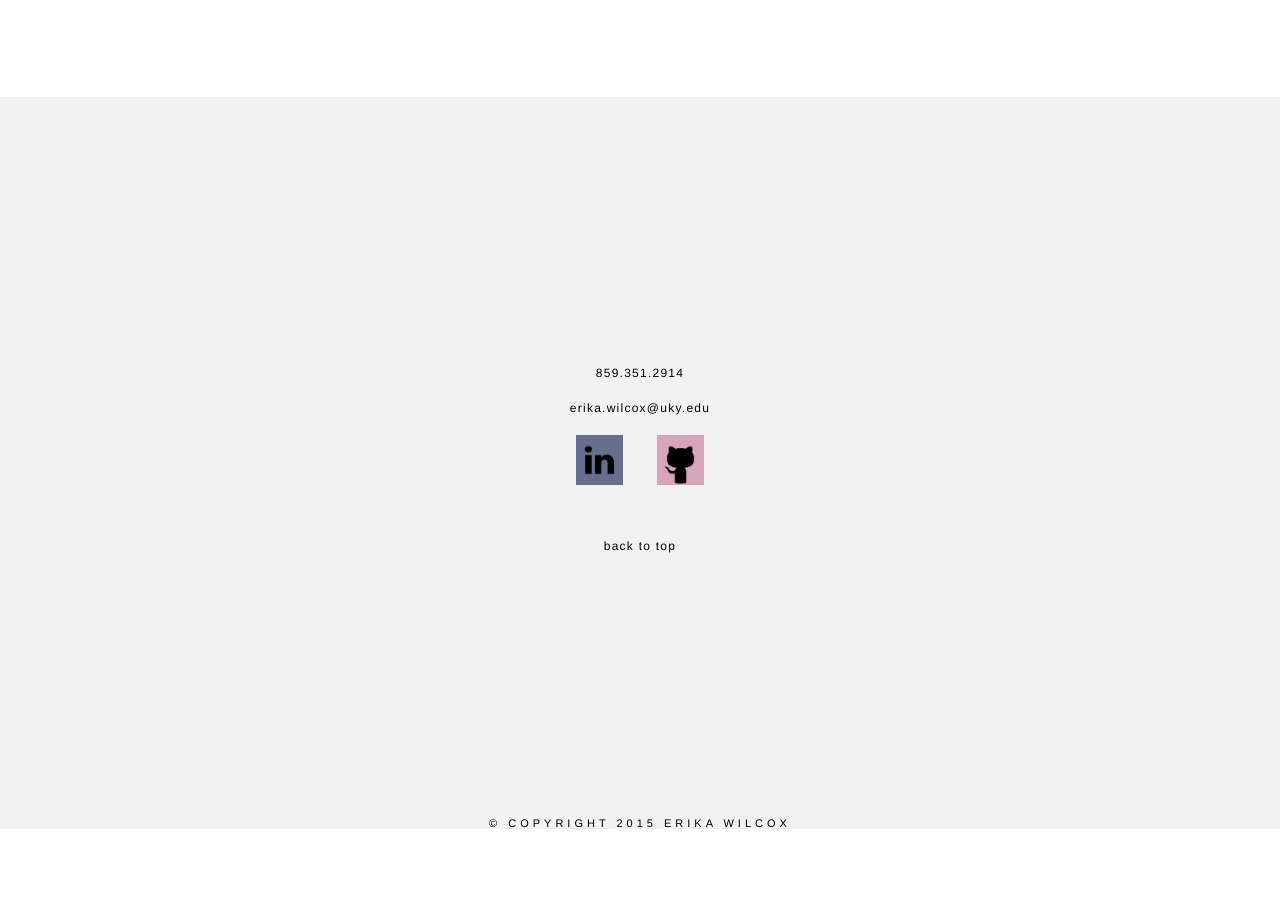
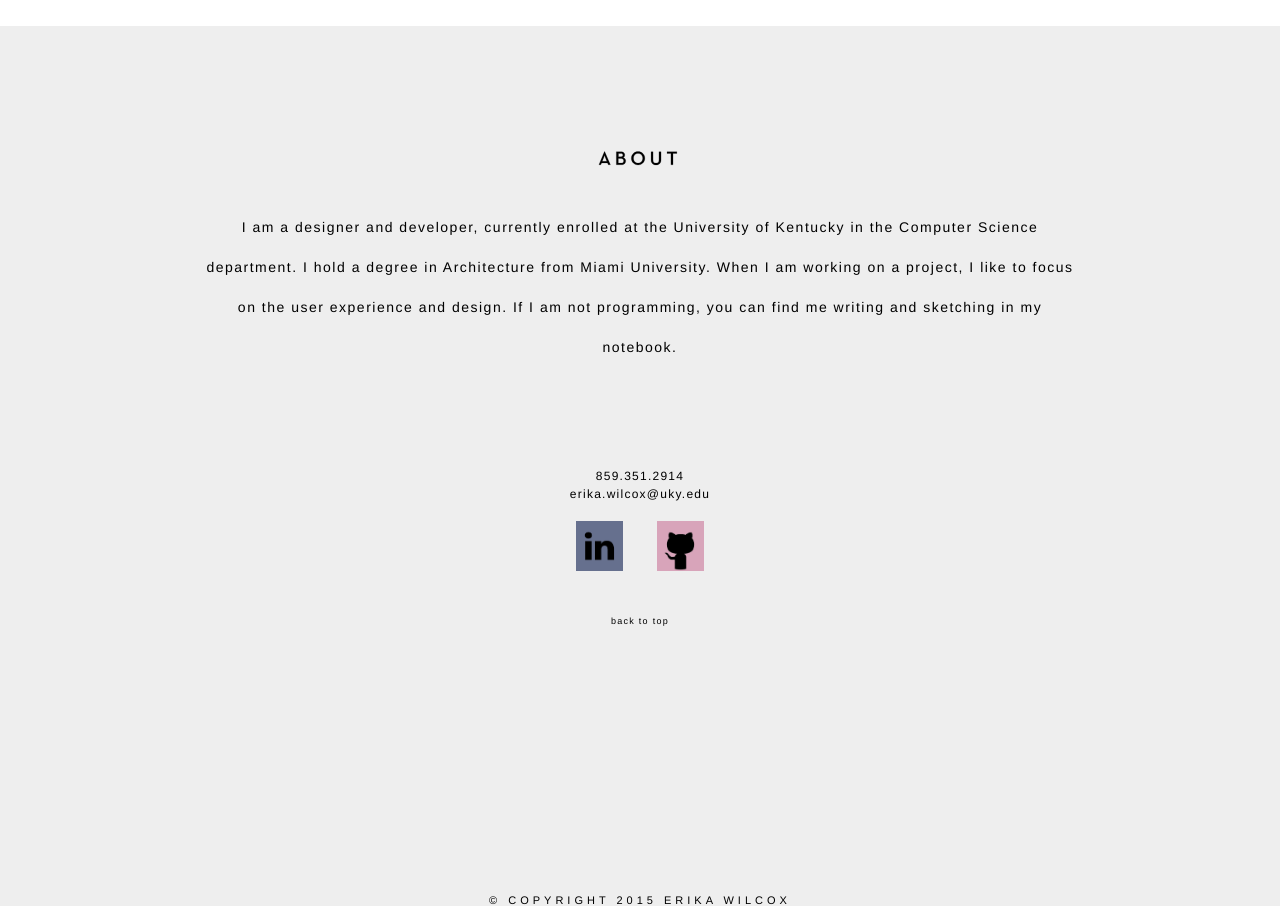
Before and after one commit to wilcoxec/ActiveSite, a plain HTML site: page index.html in a window 1280 px wide. Shown: the part 1254-2160 px from the top of the page. Before the commit the page ends 2083 px from the top, so only its background shows below. Drawn offline with nearby package versions, Linux system fonts and the light colour scheme; a script that the page names is missing.

Commit message:
Changed Layout

```diff
--- a/css/index.css
+++ b/css/index.css
@@ -22,6 +22,36 @@ html, body {
   padding: 0;
 }
 
+#wrapper {
+    position:absolute;
+    height:100%;
+    width:100%;
+}
+
+.panels {
+    position:relative;
+
+    width:100%;
+    z-index:100;
+}
+
+#a{
+    background: #fff;
+    position:fixed;
+    top:0;
+    z-index:-99;
+}
+
+#b{
+   margin-top: 100%;
+   background: #eee;
+   margin-bottom: 0;
+}
+
+#c{
+  margin: 0;
+  background: #eee;
+}
 
 #svgTitle {
   height: 100%;
@@ -58,6 +88,7 @@ html, body {
   text-align:center;
   width: 100%;
   position: absolute;
+  z-index: 200;
 }
 
 #nav ul {
@@ -83,7 +114,7 @@ html, body {
   padding-top: 25px;
   font-family: “Helvetica Neue”, Helvetica, Arial, sans-serif;
   font-weight: normal;
-  font-size: 11px;
+  font-size: 9px;
   letter-spacing: 4px;
 }
 
@@ -159,13 +190,10 @@ html, body {
 }
 
 .aboutDisplay{
-  margin-bottom: 100px;
 }
 
 
-hr{
-  margin-top: 200px;
-}
+
 
 #aboutDescription {
     font-family: “Helvetica Neue”, Helvetica, Arial, sans-serif;
@@ -184,7 +212,6 @@ hr{
 
 
 #contactInfo {
-    padding-top: 5px;
     font-family: “Helvetica Neue”, Helvetica, Arial, sans-serif;
     font-weight: 400;
     font-size:12px;
@@ -192,13 +219,18 @@ hr{
     text-transform:lowercase;
     line-height: 18px;
     color: #000;
+    margin: 0;
 }
 
 
 .contactBlock {
-  padding: 250px;
-  background-color: #f2f2f2;
+  padding-right: 250px;
+  padding-left: 250px;
+  padding-bottom: 250px;
+  padding-top: 100px;
+  background-color: #eee;
   text-align: center;
+
 
 }
 
@@ -207,40 +239,16 @@ hr{
   color: black;
 }
 
+#contactInfoTop a{
+  font-family: “Helvetica Neue”, Helvetica, Arial, sans-serif;
+  font-weight: 400;
+  letter-spacing: 1.25px;
+  text-decoration: none;
+  color: black;
+  font-size: 9px;
+}
 
 
-
-
-
-
-/*#fadeInE {
-    opacity:0;
-}
-
-#fadeInE1 {
-    opacity:0;
-}
-
-#fadeInE2 {
-    opacity:0;
-}
-
-#fadeInE3 {
-    opacity:0;
-}
-
-#fadeInEdu {
-    opacity:0;
-}
-
-#fadeInEdu1 {
-    opacity:0;
-}
-
-#fadeInEdu2 {
-    opacity:0;
-}
-*/
 #fadeInContact {
     opacity:0;
 
@@ -260,19 +268,6 @@ hr{
 
 
 
-#description {
-    padding-top: 5px;
-    font-family: “Helvetica Neue”, Helvetica, Arial, sans-serif;
-    font-weight: lighter;
-    font-size:12px;
-    letter-spacing: 1.5px;
-    line-height: 25px;
-    margin-left: 200px;
-    margin-right: 200px;
-    margin-top: 0;
-    margin-bottom: 10px;
-}
-
 
 
 #contactButtons{
@@ -290,7 +285,7 @@ hr{
   font-weight: normal;
   font-size: 11px;
   letter-spacing: 4px;
-  background-color: #f2f2f2;
+  background-color: #eee;
   margin-top: 0;
 }
 
@@ -302,6 +297,7 @@ hr{
 
 #svgAboutHeader{
   text-align: center;
+  padding-top: 100px;
 }
 
 
--- /dev/null
+++ b/css/index2.css
@@ -0,0 +1,19 @@
+html,body {
+    padding:0;
+    margin:0;
+    background:black;
+}
+
+#wrapper {
+    position:absolute;
+    height:100%;
+    width:100%;
+}
+
+.panels {
+    position:relative;
+    height:100%;
+    min-height:100%;
+    width:100%;
+    z-index:1000;
+}
--- a/index.html
+++ b/index.html
@@ -61,7 +61,10 @@
 
 		</header>
 
-		<div id="svgTitle">
+	<div id="wrapper">
+
+		<div id="a" class="panels">
+			<div id="svgTitle" class="panels">
 				<object width="15%" id="nameSvg" data="svg/EW.svg" type="image/svg+xml">
 				</object>
 
@@ -76,98 +79,17 @@
 
 			</div>
 
-
-
-		<!-- <a name="projects"></a>
-
-		<div id="frame"></div>
-
-		<div id="svgProjectHeader">
-
-			<svg version="1.1" xmlns="http://www.w3.org/2000/svg" xmlns:xlink="http://www.w3.org/1999/xlink" x="0px" y="0px"
-	 			viewBox="0 0 1000 100" style="enable-background:new 0 0 1000 100;" width="60%" xml:space="preserve">
-
-			<g id="fill">
-				<g>
-					<path class="fill l1" d="M453.4,33.5h2.8l3,9c0.1,0.2,0.2,0.5,0.2,0.8c0.1,0.3,0.1,0.6,0.2,0.8c0.1,0.3,0.1,0.6,0.2,0.8c0.1-0.3,0.2-0.6,0.2-0.8
-						c0.1-0.2,0.2-0.5,0.3-0.8c0.1-0.3,0.2-0.6,0.3-0.8l3.9-9.2h0.3l3.9,9.2c0.1,0.2,0.2,0.5,0.3,0.8c0.1,0.3,0.2,0.6,0.3,0.8
-						c0.1,0.3,0.2,0.6,0.2,0.8c0.1-0.3,0.2-0.5,0.2-0.8c0.1-0.2,0.1-0.5,0.2-0.8c0.1-0.3,0.2-0.6,0.2-0.8l3-9h2.6L470,50.7h-0.3
-						l-4.2-10.1c-0.1-0.2-0.2-0.4-0.2-0.7c-0.1-0.2-0.2-0.5-0.2-0.7c-0.1-0.2-0.1-0.5-0.2-0.7c-0.1,0.2-0.2,0.5-0.2,0.7
-						c-0.1,0.2-0.2,0.4-0.2,0.7s-0.2,0.5-0.2,0.7l-4.3,10.1h-0.3L453.4,33.5z"/>
-					<path class="fill l2" d="M490.8,50.7c-1.2,0-2.4-0.2-3.4-0.6c-1.1-0.4-2-1-2.8-1.8c-0.8-0.8-1.4-1.7-1.9-2.8S482,43.3,482,42s0.2-2.4,0.7-3.5
-						c0.5-1.1,1.1-2,1.9-2.8c0.8-0.8,1.7-1.4,2.8-1.8c1.1-0.4,2.2-0.6,3.4-0.6s2.4,0.2,3.4,0.6c1.1,0.4,2,1,2.8,1.8
-						c0.8,0.8,1.4,1.7,1.9,2.8c0.5,1.1,0.7,2.2,0.7,3.5s-0.2,2.4-0.7,3.5s-1.1,2-1.9,2.8c-0.8,0.8-1.7,1.4-2.8,1.8
-						C493.1,50.5,492,50.7,490.8,50.7z M490.8,48.3c0.9,0,1.7-0.2,2.4-0.5s1.4-0.8,1.9-1.3c0.5-0.6,1-1.2,1.2-2
-						c0.3-0.8,0.5-1.6,0.5-2.5s-0.1-1.7-0.5-2.5c-0.3-0.8-0.7-1.4-1.2-2c-0.5-0.6-1.2-1-1.9-1.3c-0.7-0.3-1.6-0.5-2.4-0.5
-						s-1.7,0.2-2.4,0.5c-0.8,0.3-1.4,0.8-1.9,1.3c-0.5,0.6-0.9,1.2-1.2,2c-0.3,0.8-0.4,1.6-0.4,2.5s0.1,1.7,0.4,2.5
-						c0.3,0.8,0.7,1.4,1.2,2s1.2,1,1.9,1.3S489.9,48.3,490.8,48.3z"/>
-					<path class="fill l3" d="M519.6,50.5h-3l-3-4.5c-0.2,0-0.5,0.1-0.7,0.1c-0.2,0-0.5,0-0.7,0h-1.6v4.4h-2.7v-17h4.2c1.2,0,2.2,0.1,3.1,0.5
-						c0.9,0.3,1.7,0.7,2.3,1.3c0.6,0.5,1.1,1.2,1.4,2c0.3,0.8,0.5,1.7,0.5,2.6c0,1.3-0.3,2.4-0.9,3.3c-0.6,0.9-1.4,1.6-2.5,2.1
-						L519.6,50.5z M512,43.8c1.7,0,2.9-0.3,3.6-1c0.7-0.7,1.1-1.7,1.1-2.9c0-1.3-0.4-2.3-1.1-3s-1.9-1-3.6-1h-1.5v8H512z"/>
-					<path class="fill l4" d="M530.4,43c0.2-0.4,0.4-0.8,0.6-1.2c0.2-0.4,0.5-0.8,0.7-1.1l5.5-7.2h3l-6,8l6.7,9h-3.2l-5.2-7.1l-1.8,2.2v4.9H528v-17h2.7
-						v7c0,0.4,0,0.8-0.1,1.3C530.5,42.2,530.5,42.6,530.4,43z"/>
-				</g>
-			</g>
-			<g id="outline">
-				<g>
-					<path class="st0 o1" d="M453.4,33.5h2.8l3,9c0.1,0.2,0.2,0.5,0.2,0.8c0.1,0.3,0.1,0.6,0.2,0.8c0.1,0.3,0.1,0.6,0.2,0.8
-						c0.1-0.3,0.2-0.6,0.2-0.8c0.1-0.2,0.2-0.5,0.3-0.8c0.1-0.3,0.2-0.6,0.3-0.8l3.9-9.2h0.3l3.9,9.2c0.1,0.2,0.2,0.5,0.3,0.8
-						c0.1,0.3,0.2,0.6,0.3,0.8c0.1,0.3,0.2,0.6,0.2,0.8c0.1-0.3,0.2-0.5,0.2-0.8c0.1-0.2,0.1-0.5,0.2-0.8c0.1-0.3,0.2-0.6,0.2-0.8l3-9
-						h2.6L470,50.7h-0.3l-4.2-10.1c-0.1-0.2-0.2-0.4-0.2-0.7c-0.1-0.2-0.2-0.5-0.2-0.7c-0.1-0.2-0.1-0.5-0.2-0.7
-						c-0.1,0.2-0.2,0.5-0.2,0.7c-0.1,0.2-0.2,0.4-0.2,0.7s-0.2,0.5-0.2,0.7l-4.3,10.1h-0.3L453.4,33.5z"/>
-					<path class="st0 o2"  d="M490.8,50.7c-1.2,0-2.4-0.2-3.4-0.6c-1.1-0.4-2-1-2.8-1.8c-0.8-0.8-1.4-1.7-1.9-2.8S482,43.3,482,42
-						s0.2-2.4,0.7-3.5c0.5-1.1,1.1-2,1.9-2.8c0.8-0.8,1.7-1.4,2.8-1.8c1.1-0.4,2.2-0.6,3.4-0.6s2.4,0.2,3.4,0.6c1.1,0.4,2,1,2.8,1.8
-						c0.8,0.8,1.4,1.7,1.9,2.8c0.5,1.1,0.7,2.2,0.7,3.5s-0.2,2.4-0.7,3.5s-1.1,2-1.9,2.8c-0.8,0.8-1.7,1.4-2.8,1.8
-						C493.1,50.5,492,50.7,490.8,50.7z M490.8,48.3c0.9,0,1.7-0.2,2.4-0.5s1.4-0.8,1.9-1.3c0.5-0.6,1-1.2,1.2-2
-						c0.3-0.8,0.5-1.6,0.5-2.5s-0.1-1.7-0.5-2.5c-0.3-0.8-0.7-1.4-1.2-2c-0.5-0.6-1.2-1-1.9-1.3c-0.7-0.3-1.6-0.5-2.4-0.5
-						s-1.7,0.2-2.4,0.5c-0.8,0.3-1.4,0.8-1.9,1.3c-0.5,0.6-0.9,1.2-1.2,2c-0.3,0.8-0.4,1.6-0.4,2.5s0.1,1.7,0.4,2.5
-						c0.3,0.8,0.7,1.4,1.2,2s1.2,1,1.9,1.3S489.9,48.3,490.8,48.3z"/>
-					<path class="st0 o3"  d="M519.6,50.5h-3l-3-4.5c-0.2,0-0.5,0.1-0.7,0.1c-0.2,0-0.5,0-0.7,0h-1.6v4.4h-2.7v-17h4.2
-						c1.2,0,2.2,0.1,3.1,0.5c0.9,0.3,1.7,0.7,2.3,1.3c0.6,0.5,1.1,1.2,1.4,2c0.3,0.8,0.5,1.7,0.5,2.6c0,1.3-0.3,2.4-0.9,3.3
-						c-0.6,0.9-1.4,1.6-2.5,2.1L519.6,50.5z M512,43.8c1.7,0,2.9-0.3,3.6-1c0.7-0.7,1.1-1.7,1.1-2.9c0-1.3-0.4-2.3-1.1-3s-1.9-1-3.6-1
-						h-1.5v8H512z"/>
-					<path class="st0 o4"  d="M530.4,43c0.2-0.4,0.4-0.8,0.6-1.2c0.2-0.4,0.5-0.8,0.7-1.1l5.5-7.2h3l-6,8l6.7,9h-3.2l-5.2-7.1l-1.8,2.2v4.9
-						H528v-17h2.7v7c0,0.4,0,0.8-0.1,1.3C530.5,42.2,530.5,42.6,530.4,43z"/>
-				</g>
-			</g>
-				</svg>
 		</div>
 
-
-		<div id="fadeInProjects">
-			<div class="projectsDisplay">
-
-				<div id="portImg"><a href="#"><img width="200" src="images/monica1.png"></a></div>
-				<div id="projectLink">Monica Wilcox Portfolio Website</div>
-				<div id='webLink'>Website design for Monica Wilcox</div>
-				<div id='webLink'>
-					<a href="#">+ visit website</a>
-				</div>
-
-				<div id="portImg">
-					<a href="#"><img id="imgA1" width="200" src="images/landingPage.gif" /></a>
-				</div>
-
-				<div id="projectLink">IntraFeed</div>
-				<div id='webLink'>StartUp Weekend Project</div>
-				<div id='webLink'>
-					<a href="#">+ visit project</a>
-				</div>
-
-			</div>
-
-		</div> -->
-
-
-
+    	<div id="b" class="panels">
 
     		<a name="about"></a>
 
 			<div id="aboutFrame"></div>
 
-		<hr id="fadeInhr" width="25%">
+			<!-- <hr id="fadeInhr" width="25%"> -->
 
-		<div id="svgAboutHeader">
+			<div id="svgAboutHeader" >
 
 			<svg version="1.1" xmlns="http://www.w3.org/2000/svg" xmlns:xlink="http://www.w3.org/1999/xlink" x="0px" y="0px"
 				 viewBox="0 0 1000 100" style="enable-background:new 0 0 1000 100;" width="60%" xml:space="preserve">
@@ -224,7 +146,7 @@
 
 
 
-		<div class="aboutDisplay">
+			<div class="aboutDisplay" class="panels">
 				<div class="aboutMe" id="fadeInAbout">
 					<p id="aboutDescription">
 					I am a designer and developer, currently enrolled at the University of Kentucky in the Computer Science department. I hold a degree in Architecture from Miami University. When I am working on a project, I like to focus on the user experience and design. If I am not programming, you can find me writing and sketching in my notebook.
@@ -232,11 +154,13 @@
 				</div>
 
 			</div>
+    	</div>
 
+    	<div id="c" class="panels">
 
     		<a name="contact"></a>
 
-		<div id="fadeInContact">
+			<div id="fadeInContact" class="panels">
 	            <div class="contactBlock">
 	              <p id="contactInfo">859.351.2914</p>
 	              <p id="contactInfo"><a href="mailto:ecwi232@g.uky.edu">erika.wilcox@uky.edu</a>
@@ -246,7 +170,7 @@
 	              <a id="contactButtons" href="https://github.com/wilcoxec" target="_blank"><img height="50px" src="images/git.png"/></a>
 	              </p>
 	              <br>
-              <p id="contactInfo"><a href="#top">back to top</a></p>
+	              <p id="contactInfoTop"><a href="#top">back to top</a></p>
 
 	            </div>
 	         </div>
@@ -255,6 +179,10 @@
 				&copy; COPYRIGHT 2015 ERIKA WILCOX
 			</div>
 
+    	</div>
+
+	</div>
+
 
 	</body>
 
--- a/js/fadeIn.js
+++ b/js/fadeIn.js
@@ -60,10 +60,10 @@ $(document).ready(function() {
 
   }
 
-  if ($(window).scrollTop() > $("#fadeInhr").offset().top - 600) {
-      $("#fadeInhr").animate({"opacity" : "1"}, 1000);
+  // if ($(window).scrollTop() > $("#fadeInhr").offset().top - 600) {
+  //     $("#fadeInhr").animate({"opacity" : "1"}, 1000);
 
-  }
+  // }
 
   if ($(window).scrollTop() > $("#fadeInAbout").offset().top - 400) {
       $("#fadeInAbout").animate({"opacity" : "1"}, 1000);
```
Lines whose indentation alone changed are shown as unchanged.
